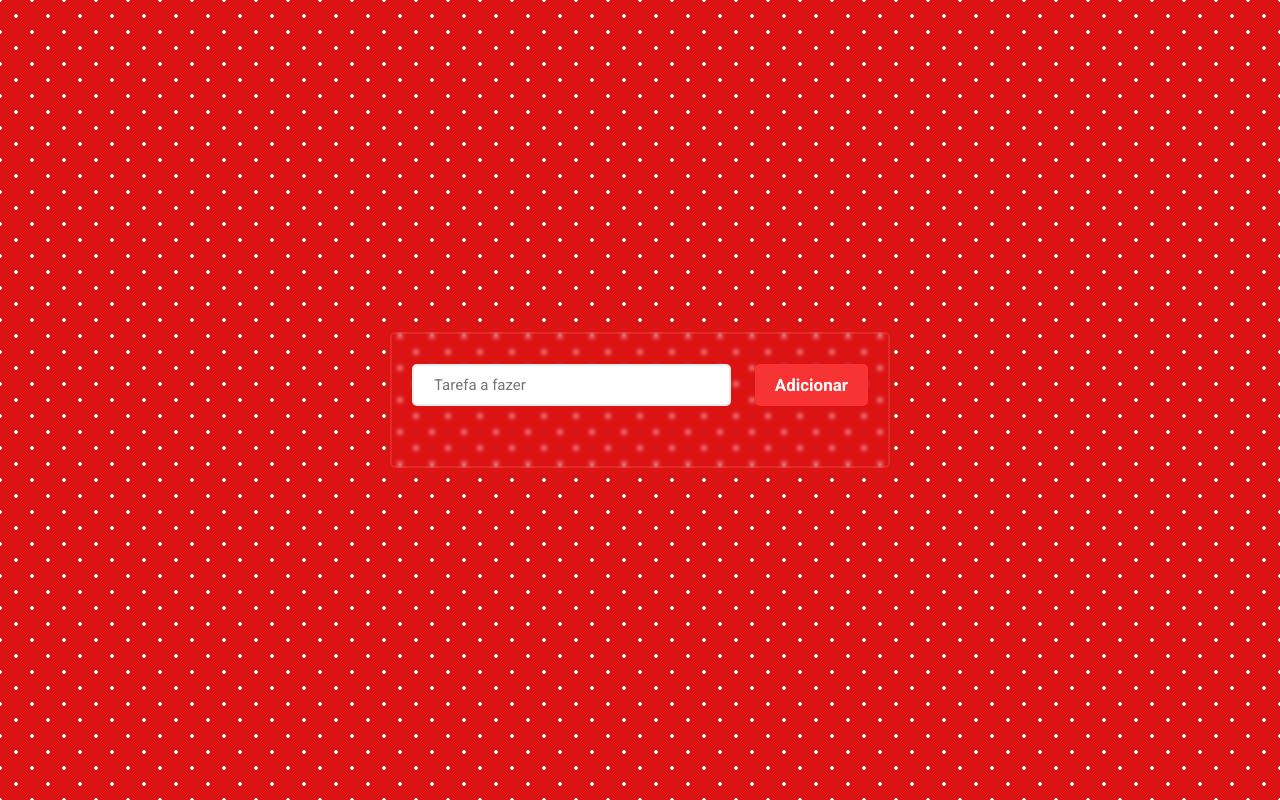
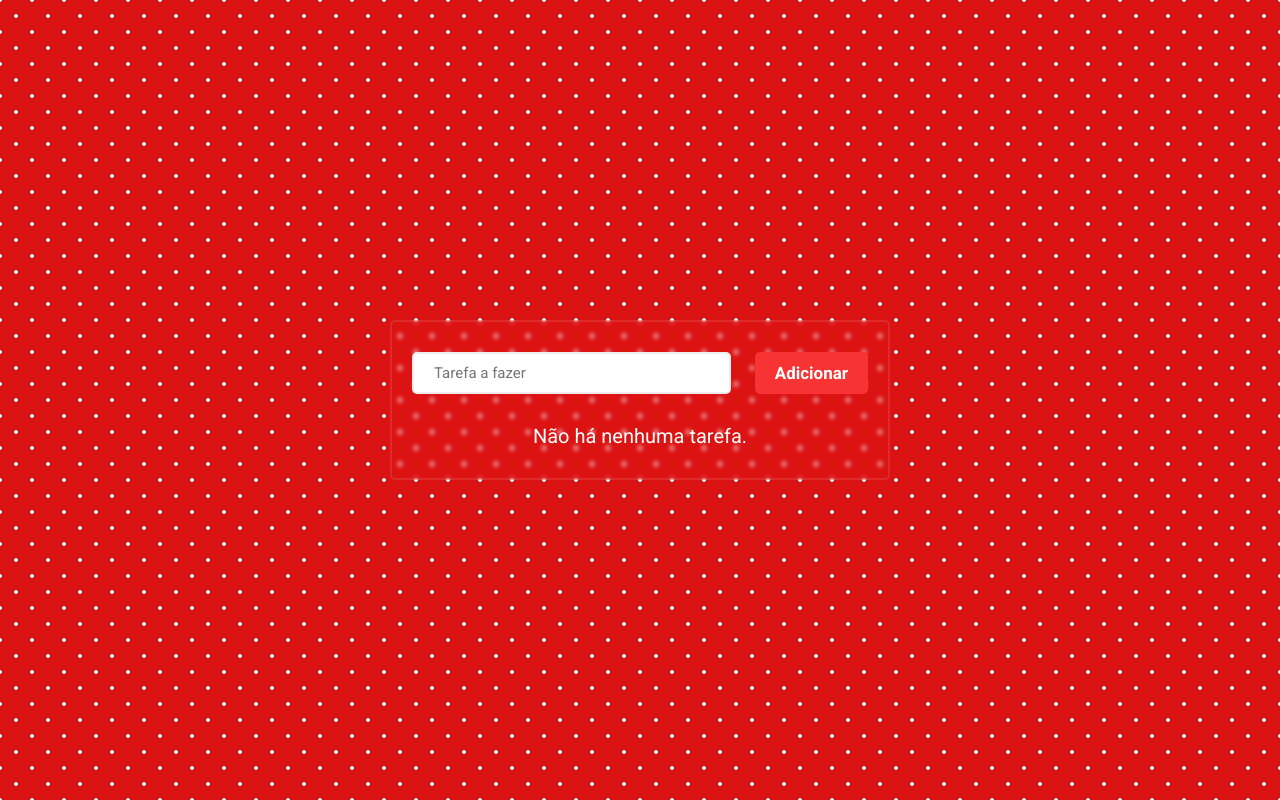
Before and after one commit to Matheus-AlvesCS/To-do-list, a React (Vite) app: page / in a window 1280 px wide. Built offline with nearby package versions, Linux system fonts and the light colour scheme.

Commit message:
Melhorias no código

```diff
--- a/src/App.jsx
+++ b/src/App.jsx
@@ -59,13 +59,17 @@ function App() {
           <Button onClick={buttonClicked}>Adicionar</Button>
         </div>
         <ul>
-          {list.map((item) => (
-            <ListItem key={item.id} $done={item.done}>
-              <CheckMark onClick={() => checkTask(item.id)} />
-              <li>{item.task}</li>
-              <Xmark onClick={() => deleteTask(item.id)} />
-            </ListItem>
-          ))}
+          {list.length > 0 ? (
+            list.map((item) => (
+              <ListItem key={item.id} $done={item.done}>
+                <CheckMark onClick={() => checkTask(item.id)} />
+                <li>{item.task}</li>
+                <Xmark onClick={() => deleteTask(item.id)} />
+              </ListItem>
+            ))
+          ) : (
+            <p>Não há nenhuma tarefa.</p>
+          )}
         </ul>
       </List>
     </Container>
--- a/src/styles.js
+++ b/src/styles.js
@@ -33,6 +33,12 @@ export const List = styled.main`
     display: flex;
     flex-direction: column;
     gap: 20px;
+
+    p {
+      color: #fff;
+      font-size: 20px;
+      text-align: center;
+    }
   }
 `;
 
```
